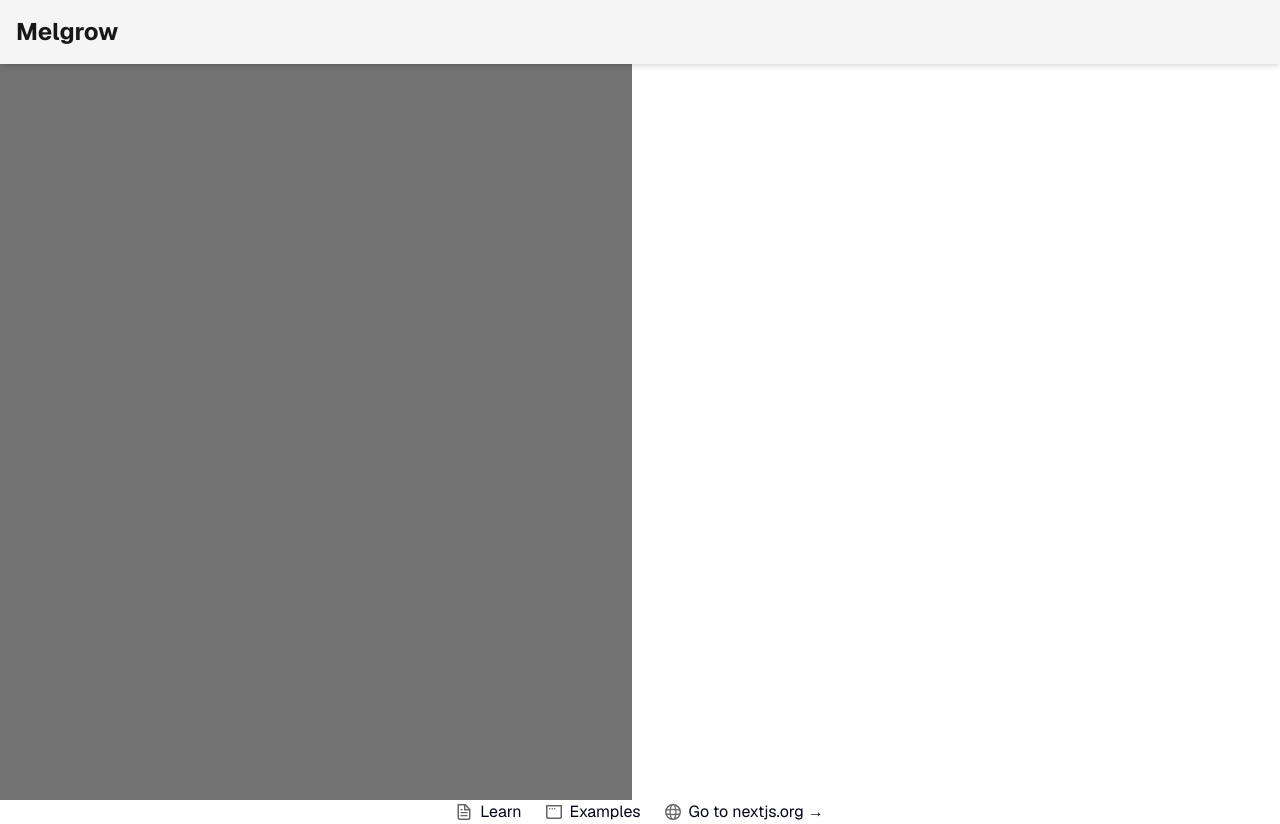
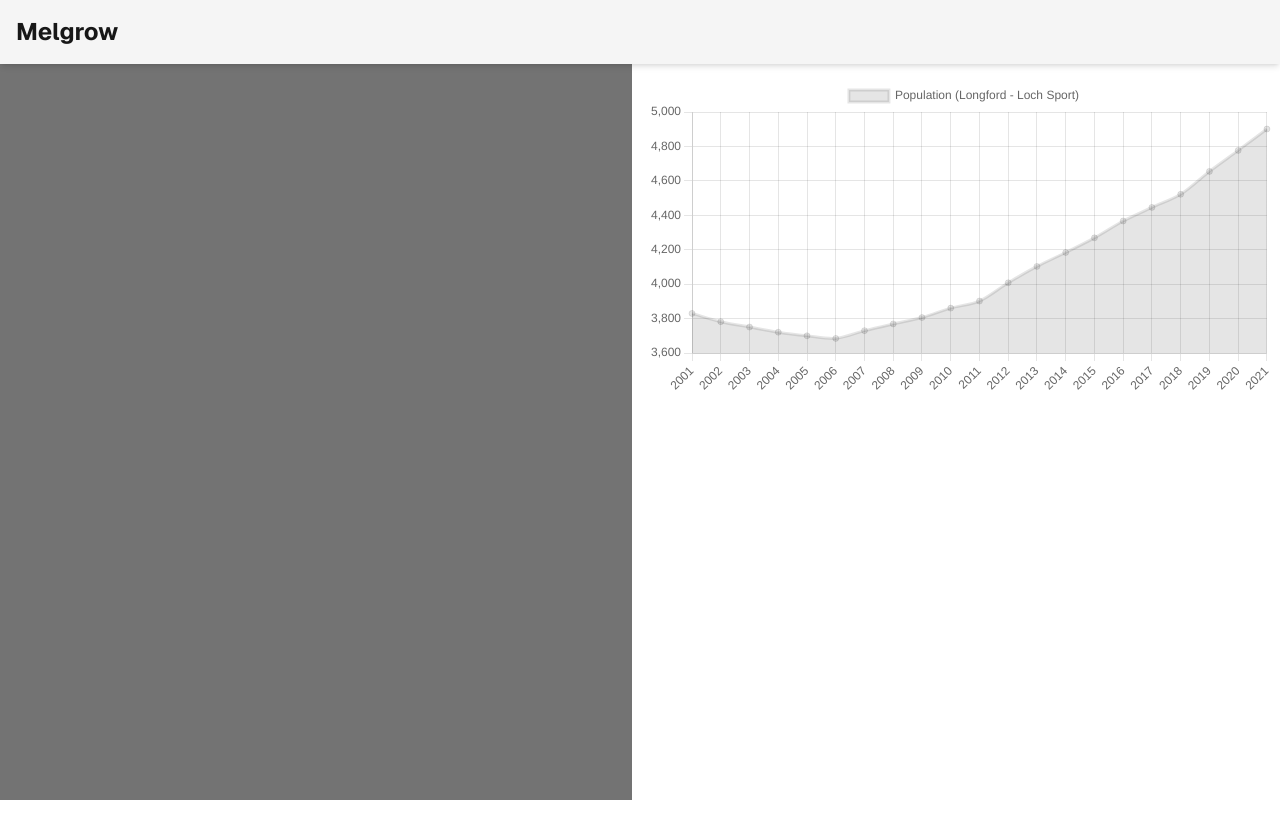
Before and after one commit to melpark-5120/next-client, a Next.js app: page / in a window 1280 px wide. After the commit the page ends 800 px from the top, so only its background shows below. Built offline with nearby package versions, Linux system fonts and the light colour scheme.

Commit message:
Added chart

```diff
--- a/app/page.tsx
+++ b/app/page.tsx
@@ -1,20 +1,19 @@
-import Image from "next/image";
+import Header from "@/components/Header";
+import PopulationChart from "@/components/PopulationChart";
 
 export default function Home() {
   return (
     <div className="font-sans">
-      <div className="flex items-center justify-between p-4 bg-neutral-100 text-neutral-900 shadow-md fixed top-0 left-0 right-0 z-10 backdrop-blur-sm">
-        <h1 className="text-2xl font-bold">Melgrow</h1>
-      </div>
-      <main className="flex flex-col md:flex-row gap-4 h-dvh">
-        <div className="flex-1 h-full bg-neutral-500">
-
-        </div>
-                <div className="flex-1">
-
+      <Header />
+      <main className="flex flex-col md:flex-row gap-4 h-dvh pt-16">
+        <div className="flex-1 h-full bg-neutral-500"></div>
+        <div className="flex-1">
+          <div className="mt-4">
+            <PopulationChart />
+          </div>
         </div>
       </main>
-      <footer className="row-start-3 flex gap-[24px] flex-wrap items-center justify-center">
+      {/* <footer className="row-start-3 flex gap-[24px] flex-wrap items-center justify-center">
         <a
           className="flex items-center gap-2 hover:underline hover:underline-offset-4"
           href="https://nextjs.org/learn?utm_source=create-next-app&utm_medium=appdir-template-tw&utm_campaign=create-next-app"
@@ -60,7 +59,7 @@ export default function Home() {
           />
           Go to nextjs.org →
         </a>
-      </footer>
+      </footer> */}
     </div>
   );
 }
--- /dev/null
+++ b/components/Header.tsx
@@ -0,0 +1,9 @@
+import React from "react";
+
+export default function Header() {
+  return (
+    <nav className="flex items-center justify-between p-4 bg-neutral-100 text-neutral-900 shadow-md fixed top-0 left-0 right-0 z-10 backdrop-blur-sm">
+      <h1 className="text-2xl font-bold">Melgrow</h1>
+    </nav>
+  );
+}
--- /dev/null
+++ b/components/PopulationChart.tsx
@@ -0,0 +1,88 @@
+"use client";
+
+import {
+  Chart as ChartJS,
+  LineElement,
+  PointElement,
+  CategoryScale,
+  LinearScale,
+  Tooltip,
+  Legend,
+  Filler,
+} from "chart.js";
+import { Line } from "react-chartjs-2";
+
+ChartJS.register(
+  CategoryScale,
+  LinearScale,
+  LineElement,
+  PointElement,
+  Tooltip,
+  Legend,
+  Filler
+);
+
+const years = [
+  "2001",
+  "2002",
+  "2003",
+  "2004",
+  "2005",
+  "2006",
+  "2007",
+  "2008",
+  "2009",
+  "2010",
+  "2011",
+  "2012",
+  "2013",
+  "2014",
+  "2015",
+  "2016",
+  "2017",
+  "2018",
+  "2019",
+  "2020",
+  "2021",
+];
+
+const population = [
+  3830, 3782, 3751, 3721, 3700, 3685, 3730, 3769, 3806, 3861, 3902, 4008, 4103,
+  4184, 4269, 4367, 4446, 4522, 4655, 4777, 4901,
+];
+
+export default function PopulationChart() {
+  return (
+    <Line
+      data={{
+        labels: years,
+        datasets: [
+          {
+            label: "Population (Longford - Loch Sport)",
+            data: population,
+            fill: true,
+            pointRadius: 3,
+            tension: 0.3,
+          },
+        ],
+      }}
+      options={{
+        responsive: true,
+        plugins: {
+          legend: {
+            position: "top" as const,
+          },
+          tooltip: {
+            mode: "index" as const,
+            intersect: false,
+          },
+        },
+        scales: {
+          y: {
+            beginAtZero: false,
+          },
+        },
+      }}
+    />
+  );
+}
--- a/package.json
+++ b/package.json
@@ -14,6 +14,7 @@
     "lucide-react": "^0.536.0",
     "next": "15.4.5",
     "react": "19.1.0",
+    "react-chartjs-2": "^5.3.0",
     "react-dom": "19.1.0",
     "tailwind-merge": "^3.3.1"
   },
```
Also changed, not shown: 1 other file (tests, documents, lock files or other folders).
